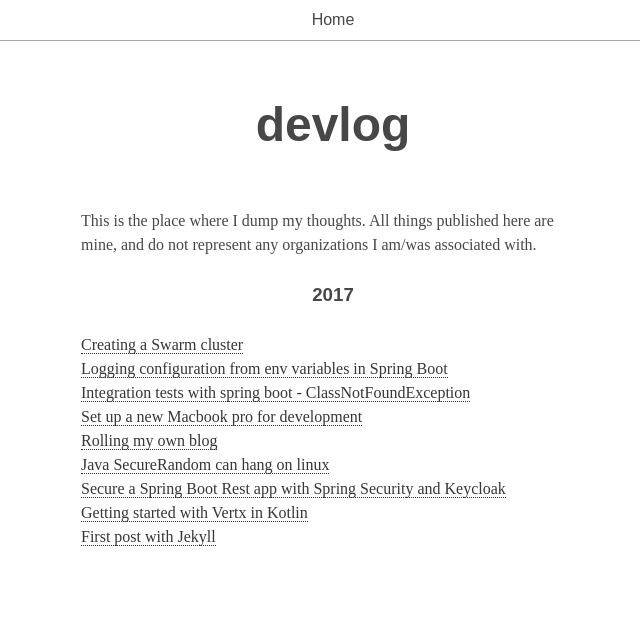
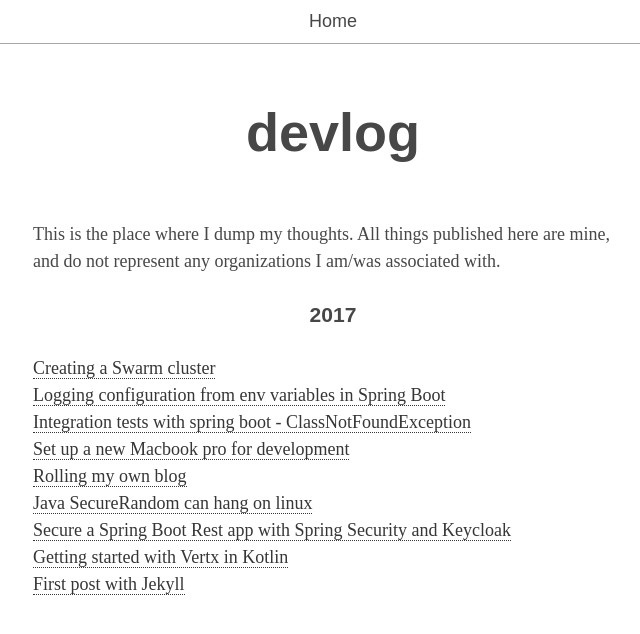
Before and after one commit to sandor-nemeth/sandor-nemeth.github.io, a Jekyll site: the page built from index.md, in a window 1280 px wide. Shown: the top 634 px of the page, without its empty margins (307-947 px from the left). Built offline with Jekyll 4.4.1, drawn with Linux system fonts in a browser that asks for light colours.

Commit message:
Adjust font size and page width

```diff
--- a/_sass/_theme.sass
+++ b/_sass/_theme.sass
@@ -1,7 +1,7 @@
 // Theme variables
 $grid-base: 8px
-$page-width: 63 * $grid-base
-$base-font-size: 16px
+$page-width: 75 * $grid-base
+$base-font-size: 18px
 
 // colors
 $gray: #A8A7A7
```
